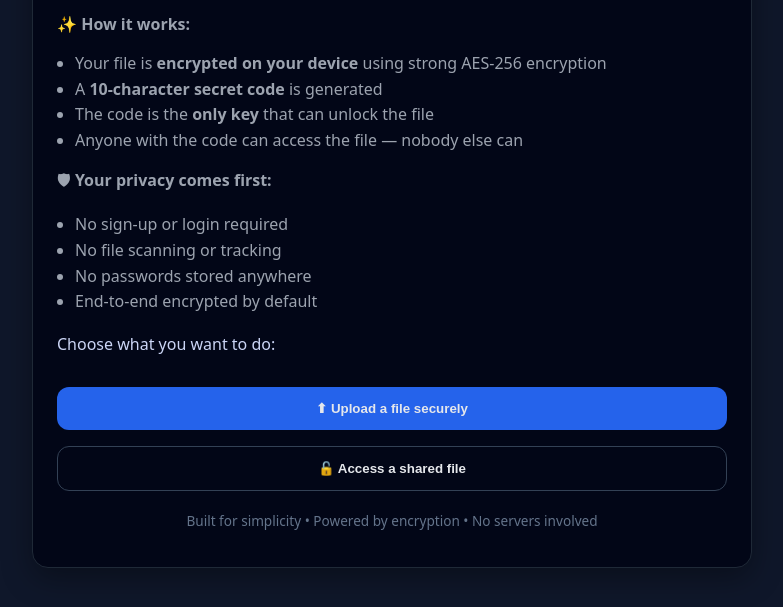
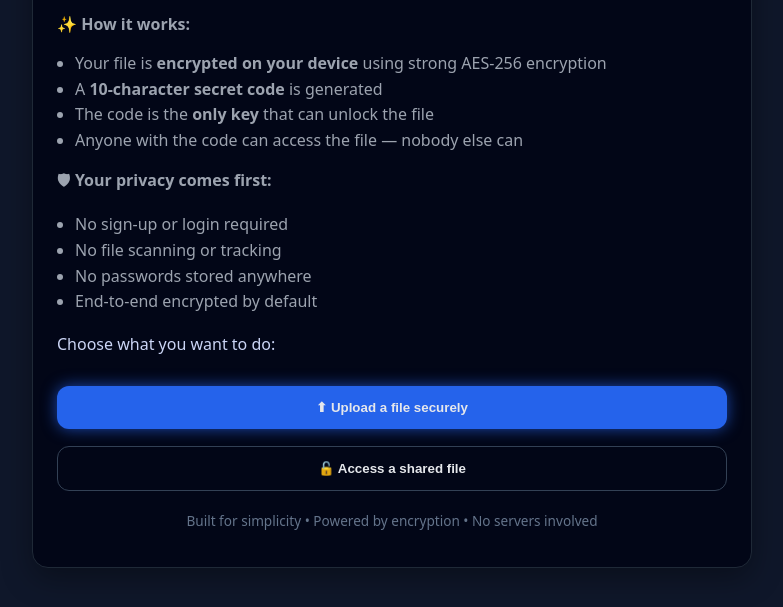
Before and after one commit to som-encrypted/som-encryption, a plain HTML site: page index.html in a window 1280 px wide. In both pictures the pointer is over the button "⬆ Upload a file securely". Shown: the part 189-796 px from the top of the page, without its empty margins (248-1031 px from the left). Drawn offline with Linux system fonts and the light colour scheme.

Commit message:
Enhance button styles and card animations
Added button hover effect and improved card animation.

```diff
--- a/index.html
+++ b/index.html
@@ -19,6 +19,14 @@
     .card {
   animation: fadeIn 0.6s ease forwards;
   opacity: 0;
+}
+button {
+  transition: all 0.2s ease;
+}
+
+button:hover {
+  box-shadow: 0 0 15px rgba(37, 99, 235, 0.7);
+  transform: translateY(-1px);
 }
 
 @keyframes fadeIn {
```
